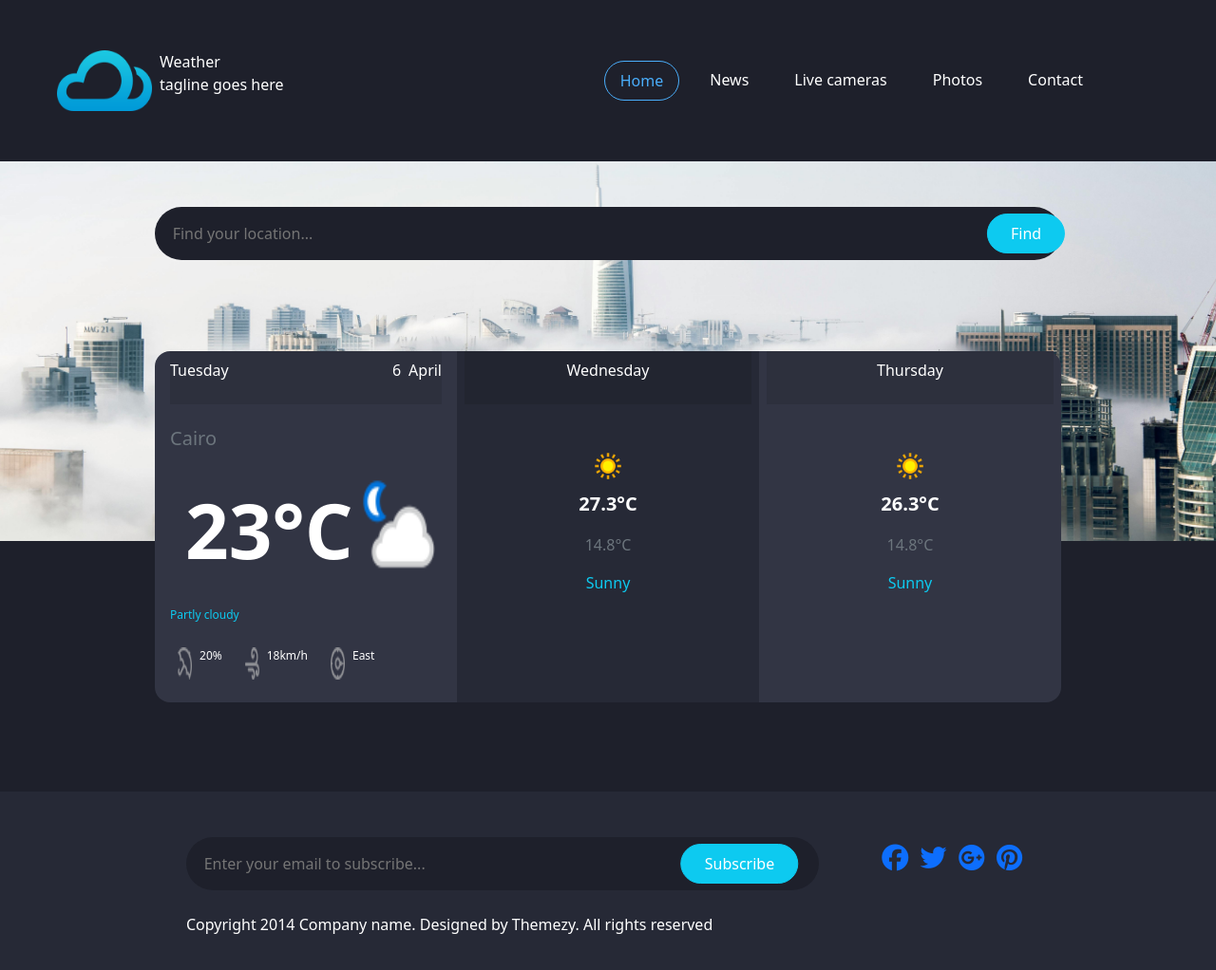
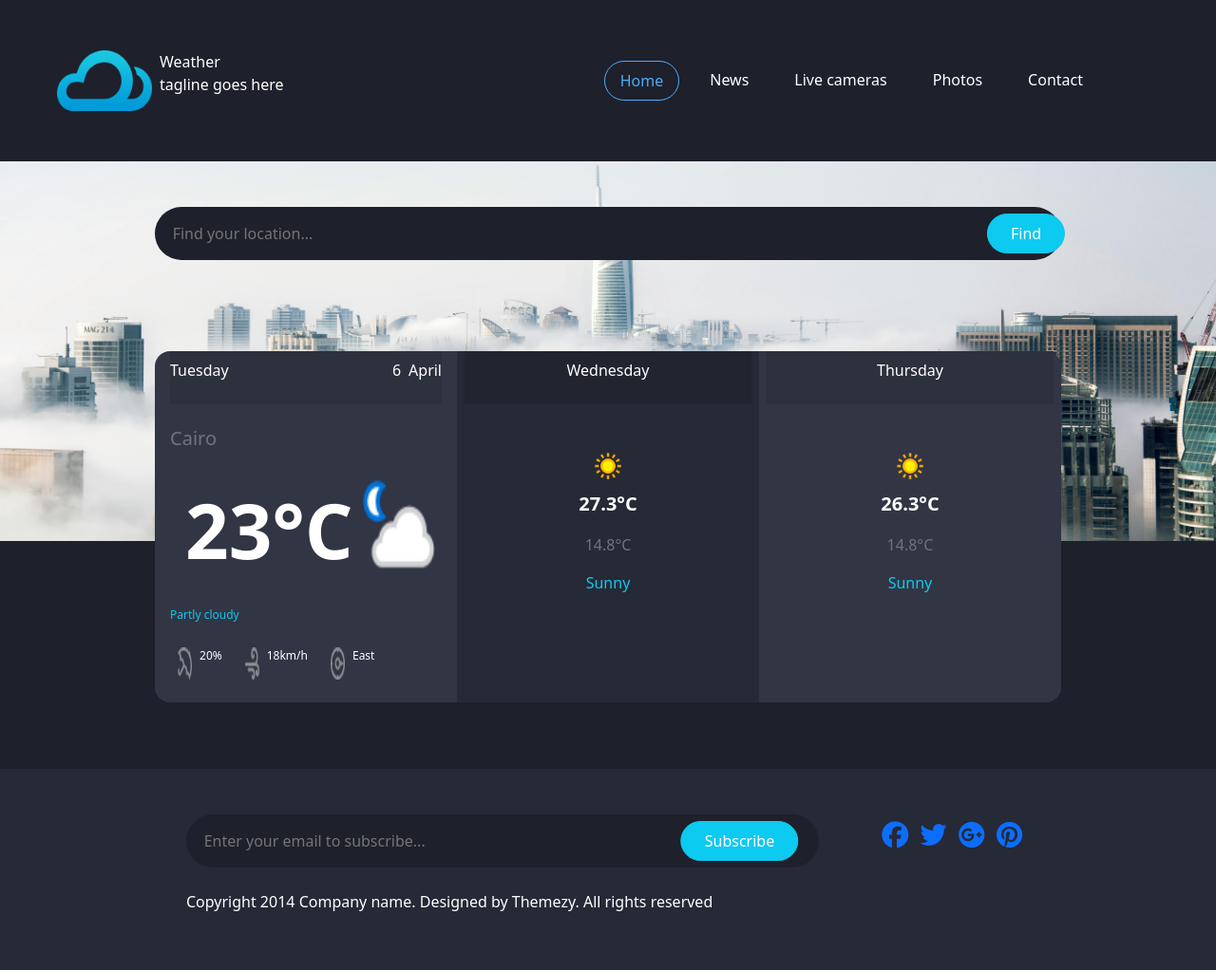
Before and after one commit to ahmedehab72/weather, a plain HTML site: page index.html in a window 1280 px wide. Shown: the whole page at 95% size. Drawn offline with Linux system fonts and the light colour scheme; no server answers.

Commit message:
index.html

```diff
--- a/index.html
+++ b/index.html
@@ -147,7 +147,7 @@
         </div>
     </section>
 
-  <footer class="second-day p-5 mt-4 " >
+  <footer class="second-day p-5" >
         <div class="w-75 w-sm-100 mx-auto  d-lg-flex justify-content-between ">
             <div class="position-relative w-75 w-sm-100  ">
                 <input
```
